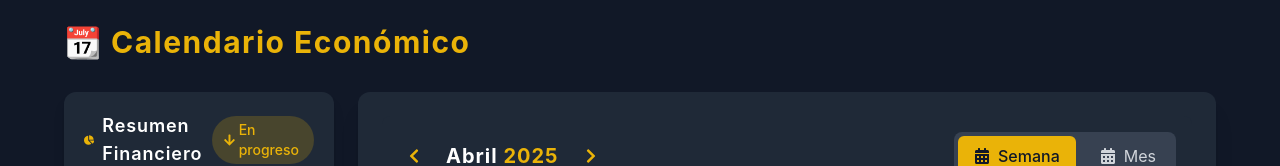
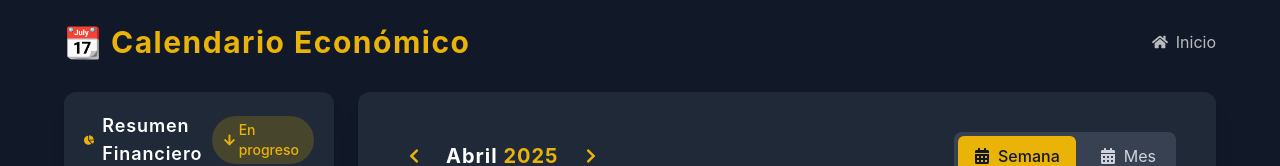
Before and after one commit to alidavila/1, a Next.js app: page /calendario in a window 1280 px wide. Shown: the top 166 px of the page. Built offline with nearby package versions, Linux system fonts and the light colour scheme.

Commit message:
Añadido botón de retorno a inicio en la página de calendario

```diff
--- a/app/calendario/page.tsx
+++ b/app/calendario/page.tsx
@@ -1,7 +1,9 @@
 'use client';
 
 import { useState, useEffect } from 'react';
+import Link from 'next/link';
 import { motion } from 'framer-motion';
+import { FaHome } from 'react-icons/fa';
 import CalendarioHeader from './components/CalendarioHeader';
 import EventoFinanciero from './components/EventoFinanciero';
 import RegistrarEvento from './components/RegistrarEvento';
@@ -161,9 +163,20 @@ const CalendarioPage = () => {
         transition={{ duration: 0.5 }}
         className="max-w-6xl mx-auto"
       >
-        <h1 className="text-3xl font-bold text-gold mb-8 flex items-center">
-          <span className="mr-2">📆</span> Calendario Económico
-        </h1>
+        <div className="flex items-center justify-between mb-8">
+          <h1 className="text-3xl font-bold text-gold flex items-center">
+            <span className="mr-2">📆</span> Calendario Económico
+          </h1>
+          <Link href="/">
+            <motion.div
+              className="flex items-center gap-2 text-white/70 hover:text-white"
+              whileHover={{ scale: 1.05 }}
+              whileTap={{ scale: 0.95 }}
+            >
+              <FaHome /> Inicio
+            </motion.div>
+          </Link>
+        </div>
 
         <div className="grid grid-cols-1 lg:grid-cols-4 gap-6">
           {/* Panel lateral con resumen y filtros */}
```
